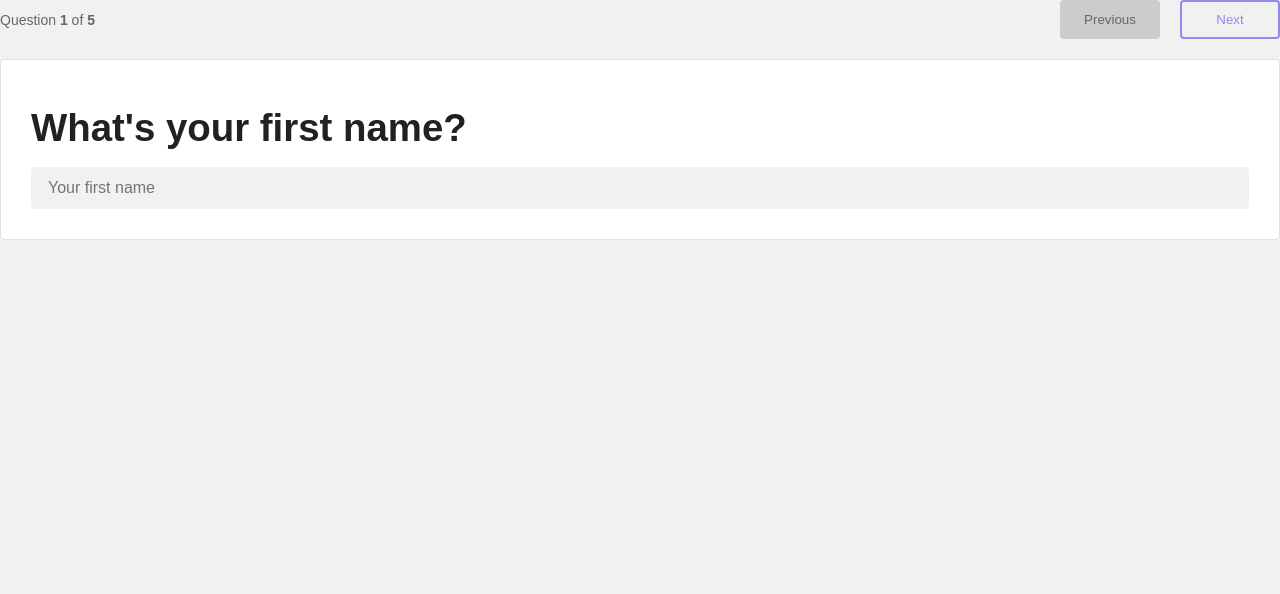
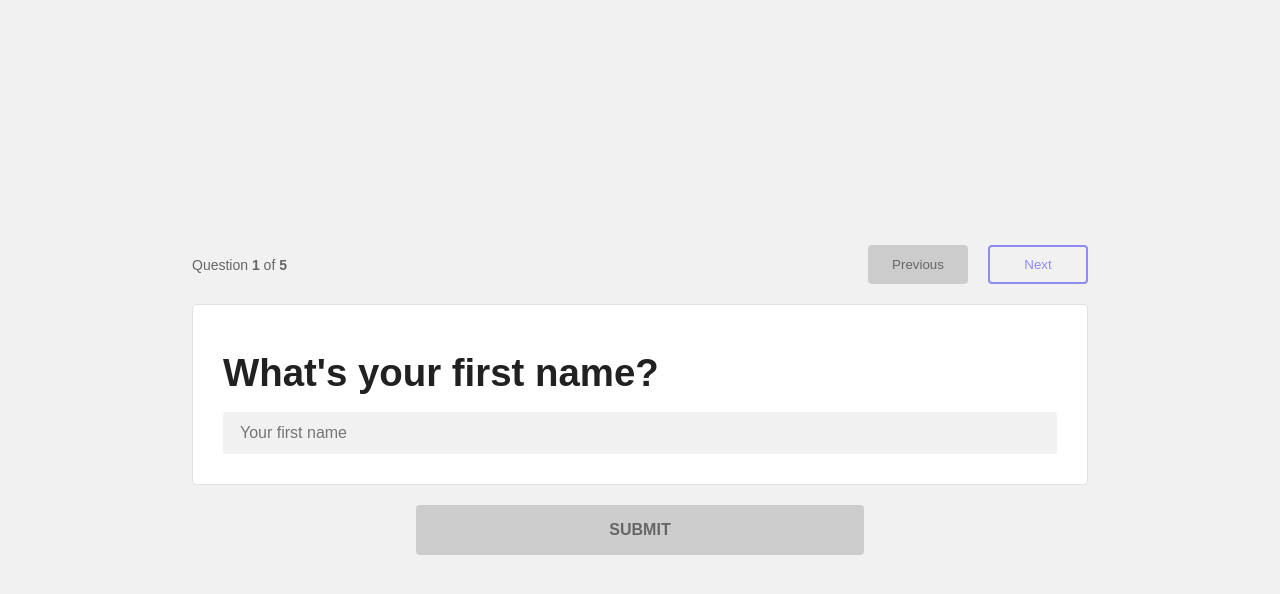
Before and after one commit to mmounirf/react-multi-step-form, a React (Create React App) app: page / in a window 1280 px wide. Shown: the top 594 px of the page. Built offline with nearby package versions, Linux system fonts and the light colour scheme.

Commit message:
:sparkles: Add Form component + handle optional question

```diff
--- a/src/App.tsx
+++ b/src/App.tsx
@@ -1,49 +1,12 @@
-import { useState } from 'react';
-import { questions } from "./constants/QuestionsData"
-import FormQuestion from "./components/FormQuestion/FormQuestion";
+import Form from './components/Form/Form';
 import './App.scss';
-import { useEffect } from 'react';
-import { IForm } from './interfaces/Form';
-import Stepper from './components/Stepper/Stepper';
-import { useAppSelector } from './hooks/useAppSelector';
-
-const initialFormState = {
-  firstName: "",
-  address: "",
-  childrenExist: "",
-  occupation: "",
-  email: "",
-};
 
 function App() {
-  const currentStep = useAppSelector((state) => state.stepper.currentStep);
-  const [formState, setFormState] = useState<IForm>(initialFormState);
-  const onQuestionChange = ( questionId: string, event: React.ChangeEvent<HTMLInputElement> ) => {
-    const { value } = event.target;
-    setFormState({ ...formState, [questionId]: value });
-  };
-
-  useEffect(() => {
-    console.log(formState)
-  }, [formState])
-
-  const formSteps = questions.map(({ id, title, answer }) => (
-    <FormQuestion
-      key={id}
-      id={id}
-      title={title}
-      answer={answer}
-      onChange={onQuestionChange}
-      value={formState[id as keyof IForm]}
-    />
-  ));
 
   return (
-    <div className="App">
-      <Stepper currentStep={currentStep}>
-        {formSteps}
-      </Stepper>
-    </div>
+    <main>
+      <Form />
+    </main>
   );
 }
 
--- /dev/null
+++ b/src/components/Form/Form.scss
@@ -0,0 +1,25 @@
+@import "../../mixins.scss";
+
+.form{
+    width: 70%;
+    display: flex;
+    flex-direction: column;
+    align-items: center;
+
+    &__submit {
+        @include primary-button;
+        @include media(mobile) {
+            width: 90%;
+        }
+        width: 50%;
+    }
+
+    &__errors {
+        .message {
+            color: $alert-error-text;
+            background-color: $alert-error-bg;
+            padding: 6px 16px;
+            border-radius: 4px;
+        }
+    }
+}
--- /dev/null
+++ b/src/components/Form/Form.tsx
@@ -0,0 +1,109 @@
+import { useState, useEffect } from 'react';
+import Stepper from '../Stepper/Stepper';
+import FormQuestion from '../FormQuestion/FormQuestion';
+import { useAppDispatch } from '../../hooks/useAppDispatch';
+import { useAppSelector } from '../../hooks/useAppSelector';
+import { AddQuestion, RemoveQuestion } from '../../slices/StepperSlice';
+import { childrenOptionalQuestion } from '../../constants/QuestionsData';
+import { IForm } from '../../interfaces/Form';
+import { stringToBoolean } from '../../utils/common';
+import "./Form.scss";
+
+
+const initialFormState = {
+  firstName: "",
+  address: "",
+  childrenExist: "",
+  occupation: "",
+  email: "",
+};
+
+const Form: React.FunctionComponent = () => {
+    const dispatch = useAppDispatch();
+    const questions = useAppSelector((state) => state.stepper.questions);
+    const currentStep = useAppSelector((state) => state.stepper.currentStep);
+    const [formState, setFormState] = useState<IForm>(initialFormState);
+    const [addUserRequestLoading, setAddUserRequestLoading] = useState<boolean>(false);
+
+
+    const onQuestionChange = ( questionId: string, event: React.ChangeEvent<HTMLInputElement> ) => {
+      const { value } = event.target;
+      setFormState({ ...formState, [questionId]: value });
+    };
+
+    useEffect(() => {
+      if (formState.childrenExist !== "") {
+        const isChildrenExist = stringToBoolean(formState.childrenExist);
+        const isChildrenCountExist = Boolean(questions.find((question) => question.id === "numberOfChildren"));
+        if (isChildrenExist && !isChildrenCountExist) {
+          dispatch(AddQuestion({ question: childrenOptionalQuestion, index: 3 }));
+          setFormState({
+            ...formState,
+            numberOfChildren: formState.numberOfChildren ?? "",
+          });
+        }
+        if (!isChildrenExist && isChildrenCountExist) {
+          dispatch(RemoveQuestion({ questionId: "numberOfChildren" }));
+          const newFormState = { ...formState };
+          delete newFormState.numberOfChildren;
+          setFormState(newFormState);
+        }
+      }
+    }, [formState, questions, dispatch]);
+
+    const isFormValid = () => {
+      const { childrenExist, numberOfChildren, firstName, address, occupation, email } = formState;
+      const inputFieldsValues = [firstName, address, occupation, email];
+      const canSubmit = !inputFieldsValues.includes("");
+      if(!canSubmit) {
+        return false;
+      }
+      switch(childrenExist) {
+        case "true":
+          return numberOfChildren !== "";
+        case "false":
+          return numberOfChildren === undefined;
+        case "":
+            return false;
+        default:
+          return false;
+      }
+    }
+
+    const formSubmit = () => {
+      const { numberOfChildren, firstName, address, occupation, email } = formState;
+      const data = {
+        firstName,
+        address,
+        numberOfChildren: Number(numberOfChildren ?? 0),
+        occupation,
+        email
+      }
+      setAddUserRequestLoading(true);
+      console.log(data)
+    };
+
+    const formSteps = questions.map(({ id, title, answer }) => (
+      <FormQuestion
+        key={id}
+        id={id}
+        title={title}
+        answer={answer}
+        onChange={onQuestionChange}
+        value={formState[id as keyof IForm]}
+      />
+    ));
+
+    return (
+        <div className="form">
+            <Stepper currentStep={currentStep}>
+              {formSteps}
+            </Stepper>
+            <button className="form__submit" disabled={!isFormValid() || addUserRequestLoading} onClick={formSubmit}>
+              Submit
+            </button>
+        </div>
+    )
+}
+
+export default Form;
--- /dev/null
+++ b/src/utils/common.ts
@@ -0,0 +1 @@
+export const stringToBoolean = (string: string) => string === "false" ? false : !!string;
```
